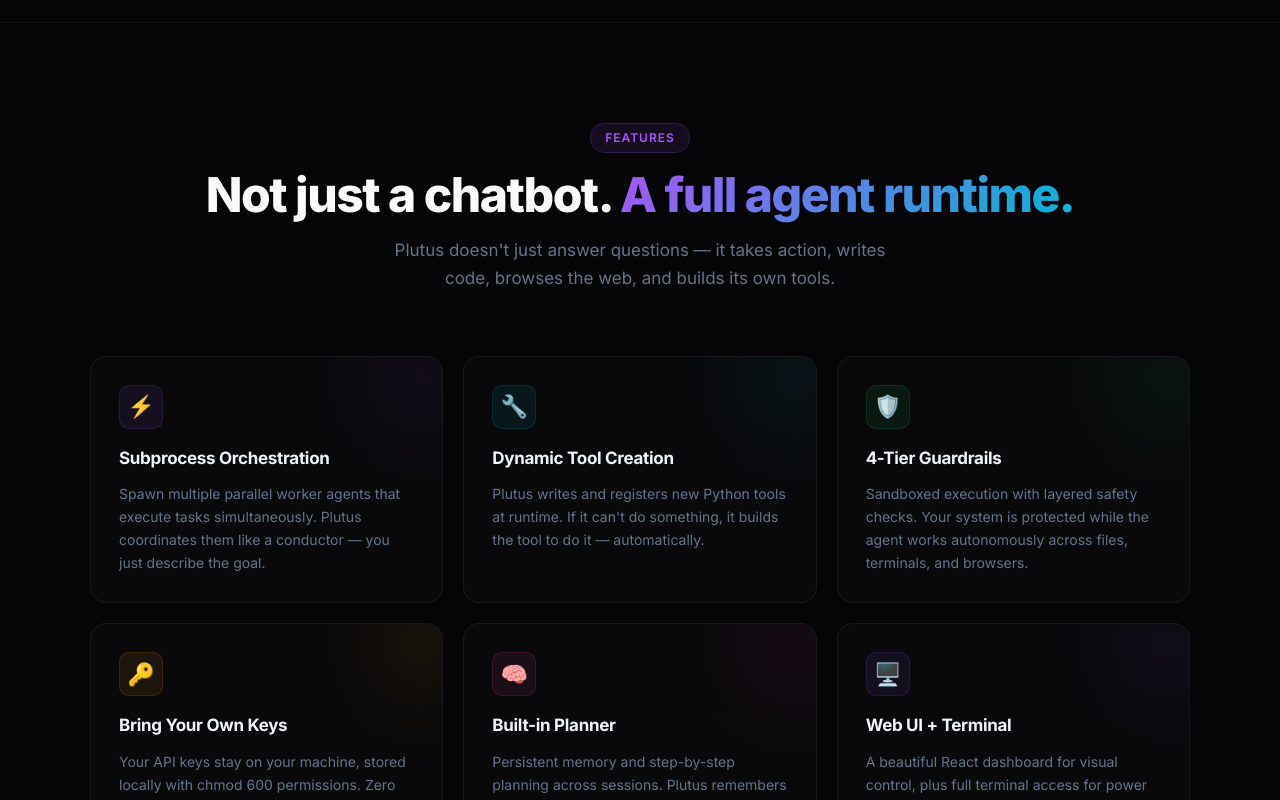
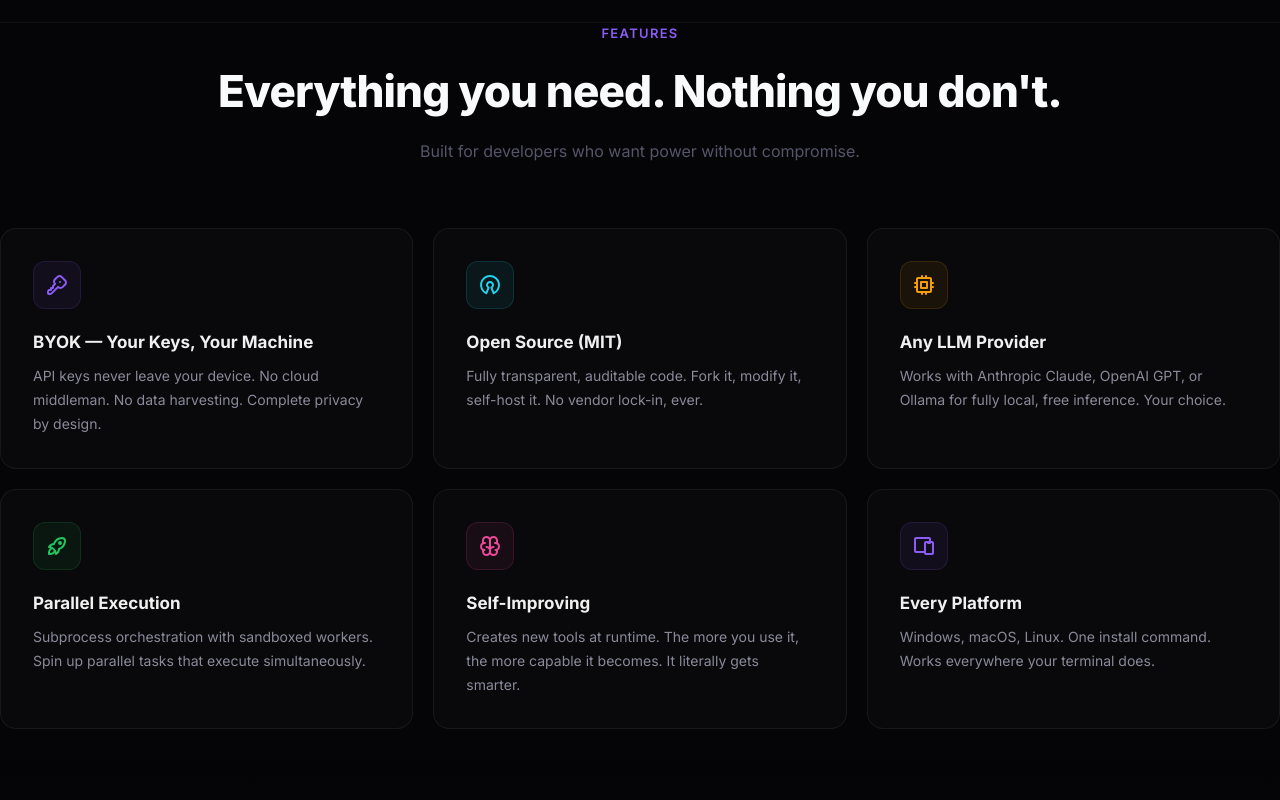
Before and after one commit to Crypt0nly/plutus_website, a React (Vite) app: page / in a window 1280 px wide. Shown: the part 1320-2120 px from the top of the page. Built offline with nearby package versions, Linux system fonts and the light colour scheme.

Commit message:
Merge remote main, resolve Features.jsx conflict

```diff
--- a/src/components/Features.jsx
+++ b/src/components/Features.jsx
@@ -1,195 +1,142 @@
 import { motion } from 'framer-motion'
+import {
+  IconKey, IconBrandOpenSource, IconCpu, IconRocket,
+  IconBrain, IconDevices
+} from '@tabler/icons-react'
 
 const features = [
   {
-    icon: '⚡',
-    title: 'Subprocess Orchestration',
-    desc: 'Spawn multiple parallel worker agents that execute tasks simultaneously. Plutus coordinates them like a conductor — you just describe the goal.',
-    color: '#a855f7',
-    glow: 'rgba(168,85,247,0.15)',
+    icon: <IconKey size={24} />,
+    title: 'BYOK — Your Keys, Your Machine',
+    description: 'API keys never leave your device. No cloud middleman. No data harvesting. Complete privacy by design.',
+    color: '#8b5cf6',
   },
   {
-    icon: '🔧',
-    title: 'Dynamic Tool Creation',
-    desc: 'Plutus writes and registers new Python tools at runtime. If it can\'t do something, it builds the tool to do it — automatically.',
-    color: '#06b6d4',
-    glow: 'rgba(6,182,212,0.15)',
+    icon: <IconBrandOpenSource size={24} />,
+    title: 'Open Source (MIT)',
+    description: 'Fully transparent, auditable code. Fork it, modify it, self-host it. No vendor lock-in, ever.',
+    color: '#22d3ee',
   },
   {
-    icon: '🛡️',
-    title: '4-Tier Guardrails',
-    desc: 'Sandboxed execution with layered safety checks. Your system is protected while the agent works autonomously across files, terminals, and browsers.',
-    color: '#22c55e',
-    glow: 'rgba(34,197,94,0.15)',
+    icon: <IconCpu size={24} />,
+    title: 'Any LLM Provider',
+    description: 'Works with Anthropic Claude, OpenAI GPT, or Ollama for fully local, free inference. Your choice.',
+    color: '#f59e0b',
   },
   {
-    icon: '🔑',
-    title: 'Bring Your Own Keys',
-    desc: 'Your API keys stay on your machine, stored locally with chmod 600 permissions. Zero telemetry, zero data leaving your system.',
-    color: '#f59e0b',
-    glow: 'rgba(245,158,11,0.15)',
+    icon: <IconRocket size={24} />,
+    title: 'Parallel Execution',
+    description: 'Subprocess orchestration with sandboxed workers. Spin up parallel tasks that execute simultaneously.',
+    color: '#22c55e',
   },
   {
-    icon: '🧠',
-    title: 'Built-in Planner',
-    desc: 'Persistent memory and step-by-step planning across sessions. Plutus remembers context, tracks goals, and picks up exactly where it left off.',
+    icon: <IconBrain size={24} />,
+    title: 'Self-Improving',
+    description: 'Creates new tools at runtime. The more you use it, the more capable it becomes. It literally gets smarter.',
     color: '#ec4899',
-    glow: 'rgba(236,72,153,0.15)',
   },
   {
-    icon: '🖥️',
-    title: 'Web UI + Terminal',
-    desc: 'A beautiful React dashboard for visual control, plus full terminal access for power users. One agent, two interfaces, infinite possibilities.',
+    icon: <IconDevices size={24} />,
+    title: 'Every Platform',
+    description: 'Windows, macOS, Linux. One install command. Works everywhere your terminal does.',
     color: '#8b5cf6',
-    glow: 'rgba(139,92,246,0.15)',
   },
 ]
 
-const containerVariants = {
-  hidden: {},
-  visible: { transition: { staggerChildren: 0.1 } }
-}
-
-const cardVariants = {
-  hidden: { opacity: 0, y: 30 },
-  visible: { opacity: 1, y: 0, transition: { duration: 0.6, ease: [0.22, 1, 0.36, 1] } }
-}
-
 export default function Features() {
   return (
-    <section id="features" style={{
-      padding: '100px 24px',
-      position: 'relative', zIndex: 1,
-    }}>
-      <div style={{ maxWidth: 1100, margin: '0 auto' }}>
-        {/* Section header */}
+    <section id="features" className="section-padding">
+      <div className="section-container">
         <motion.div
           initial={{ opacity: 0, y: 20 }}
           whileInView={{ opacity: 1, y: 0 }}
           viewport={{ once: true }}
-          transition={{ duration: 0.6 }}
+          transition={{ duration: 0.5 }}
           style={{ textAlign: 'center', marginBottom: 64 }}
         >
-          <div style={{
-            display: 'inline-block',
-            background: 'rgba(168,85,247,0.1)',
-            border: '1px solid rgba(168,85,247,0.2)',
-            borderRadius: 100,
-            padding: '4px 14px',
-            fontSize: 12,
-            color: '#a855f7',
+          <p style={{
+            fontSize: 13,
             fontWeight: 600,
-            letterSpacing: '1px',
+            color: '#8b5cf6',
             textTransform: 'uppercase',
-            marginBottom: 16,
+            letterSpacing: '0.1em',
+            marginBottom: 12,
           }}>
             Features
-          </div>
+          </p>
           <h2 style={{
-            fontSize: 'clamp(28px, 4vw, 48px)',
+            fontSize: 'clamp(28px, 4vw, 44px)',
             fontWeight: 800,
-            letterSpacing: '-1.5px',
-            color: '#f8fafc',
-            marginBottom: 16,
-            lineHeight: 1.1,
+            letterSpacing: '-0.02em',
+            marginBottom: 12,
           }}>
-            Not just a chatbot.{' '}
-            <span style={{
-              background: 'linear-gradient(135deg, #a855f7, #06b6d4)',
-              WebkitBackgroundClip: 'text',
-              WebkitTextFillColor: 'transparent',
-              backgroundClip: 'text',
-            }}>
-              A full agent runtime.
-            </span>
+            Everything you need.{' '}
+            <span className="gradient-text">Nothing you don't.</span>
           </h2>
-          <p style={{ color: '#64748b', fontSize: 17, maxWidth: 520, margin: '0 auto' }}>
-            Plutus doesn't just answer questions — it takes action, writes code, browses the web, and builds its own tools.
+          <p style={{ fontSize: 16, color: '#55556a', maxWidth: 500, margin: '0 auto' }}>
+            Built for developers who want power without compromise.
           </p>
         </motion.div>
 
-        {/* Feature grid */}
-        <motion.div
-          variants={containerVariants}
-          initial="hidden"
-          whileInView="visible"
-          viewport={{ once: true, margin: '-50px' }}
-          style={{
-            display: 'grid',
-            gridTemplateColumns: 'repeat(auto-fit, minmax(320px, 1fr))',
-            gap: 20,
-          }}
-        >
-          {features.map((f) => (
-            <FeatureCard key={f.title} {...f} />
+        <div style={{
+          display: 'grid',
+          gridTemplateColumns: 'repeat(auto-fit, minmax(320px, 1fr))',
+          gap: 20,
+        }}>
+          {features.map((f, i) => (
+            <motion.div
+              key={f.title}
+              initial={{ opacity: 0, y: 30 }}
+              whileInView={{ opacity: 1, y: 0 }}
+              viewport={{ once: true, margin: '-30px' }}
+              transition={{ duration: 0.5, delay: i * 0.08 }}
+              whileHover={{
+                y: -6,
+                borderColor: `${f.color}33`,
+                boxShadow: `0 0 40px ${f.color}15`,
+              }}
+              style={{
+                padding: 32,
+                background: 'rgba(255,255,255,0.02)',
+                border: '1px solid rgba(255,255,255,0.06)',
+                borderRadius: 16,
+                transition: 'border-color 0.3s, box-shadow 0.3s',
+                cursor: 'default',
+              }}
+            >
+              <div style={{
+                width: 48,
+                height: 48,
+                borderRadius: 12,
+                background: `${f.color}12`,
+                border: `1px solid ${f.color}25`,
+                display: 'flex',
+                alignItems: 'center',
+                justifyContent: 'center',
+                color: f.color,
+                marginBottom: 20,
+              }}>
+                {f.icon}
+              </div>
+              <h3 style={{
+                fontSize: 17,
+                fontWeight: 700,
+                marginBottom: 8,
+                color: '#f0f0f0',
+              }}>
+                {f.title}
+              </h3>
+              <p style={{
+                fontSize: 14,
+                color: '#8a8a9a',
+                lineHeight: 1.7,
+              }}>
+                {f.description}
+              </p>
+            </motion.div>
           ))}
-        </motion.div>
+        </div>
       </div>
     </section>
   )
 }
-
-function FeatureCard({ icon, title, desc, color, glow }) {
-  return (
-    <motion.div
-      variants={cardVariants}
-      whileHover={{
-        y: -4,
-        boxShadow: `0 8px 40px ${glow}, 0 0 0 1px ${color}22`,
-        borderColor: `${color}44`,
-        transition: { duration: 0.2 },
-      }}
-      style={{
-        background: 'rgba(255,255,255,0.02)',
-        border: '1px solid rgba(255,255,255,0.06)',
-        borderRadius: 16,
-        padding: '28px 28px',
-        cursor: 'default',
-        position: 'relative',
-        overflow: 'hidden',
-        transition: 'border-color 0.3s, box-shadow 0.3s',
-      }}
-    >
-      {/* Background glow on hover */}
-      <div style={{
-        position: 'absolute',
-        top: -40, right: -40,
-        width: 120, height: 120,
-        borderRadius: '50%',
-        background: glow,
-        filter: 'blur(40px)',
-        opacity: 0.5,
-        pointerEvents: 'none',
-      }} />
-
-      <div style={{
-        width: 44, height: 44,
-        borderRadius: 10,
-        background: `${color}15`,
-        border: `1px solid ${color}25`,
-        display: 'flex', alignItems: 'center', justifyContent: 'center',
-        fontSize: 22,
-        marginBottom: 16,
-      }}>
-        {icon}
-      </div>
-
-      <h3 style={{
-        fontSize: 17,
-        fontWeight: 700,
-        color: '#f1f5f9',
-        marginBottom: 10,
-        letterSpacing: '-0.3px',
-      }}>
-        {title}
-      </h3>
-      <p style={{
-        fontSize: 14,
-        color: '#64748b',
-        lineHeight: 1.65,
-      }}>
-        {desc}
-      </p>
-    </motion.div>
-  )
-}
```
